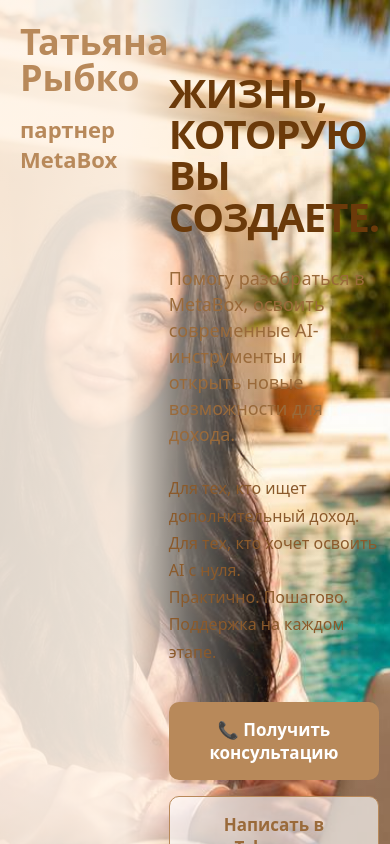
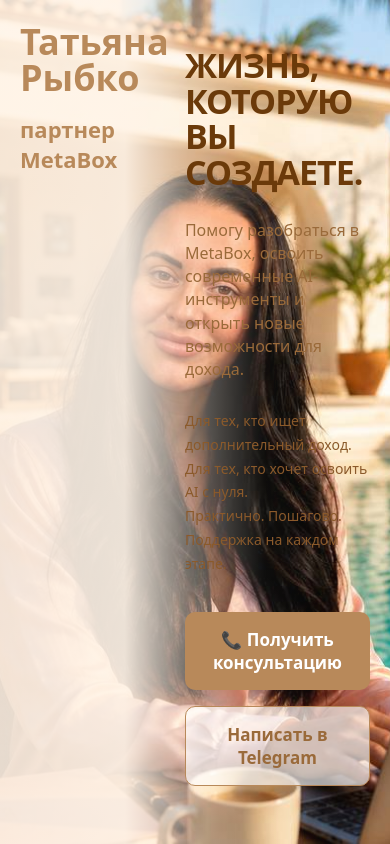
Before and after one commit to Tetiana-Rybko/bagira-landing, a React (Vite) app: page / in a window 390 px wide. Shown: the top 844 px of the page. Built offline with nearby package versions, Linux system fonts and the light colour scheme.

Commit message:
Improve mobile layout

```diff
--- a/src/pages/LandingPage.tsx
+++ b/src/pages/LandingPage.tsx
@@ -116,7 +116,7 @@ const handleSubmit = async (e: FormEvent<HTMLFormElement>) => {
     backgroundRepeat: "no-repeat",
     overflow: "hidden",
     alignItems: isMobile ? "flex-start" : "center",
-    backgroundPosition: isMobile ? "58% center" : "80% center",
+    backgroundPosition: isMobile ? "center center" : "80% center",
     padding: isMobile ? "24px 20px 48px" : "40px 24px",
   }}
 >
@@ -180,14 +180,14 @@ const handleSubmit = async (e: FormEvent<HTMLFormElement>) => {
       textAlign: "left",
       maxWidth: isMobile ? "100%" : 620,
       marginLeft: isMobile ? 0 : 48,
-      paddingTop: isMobile ? 48 : 120,
+      paddingTop: isMobile ? 24 : 120,
     }}
   >
     <h1
       style={{
         margin: 0,
-        fontSize: isMobile ? 40 : 62,
-        lineHeight: isMobile ? 1.03 : 1.08,
+        fontSize: isMobile ? 34 : 62,
+        lineHeight: isMobile ? 1.05 : 1.08,
         fontWeight: 900,
         color: "#6B3A0A",
         letterSpacing: "-1px",
@@ -203,8 +203,8 @@ const handleSubmit = async (e: FormEvent<HTMLFormElement>) => {
     <p
       style={{
         margin: "28px 0 0",
-        maxWidth: isMobile ? 330 : 520,
-        fontSize: isMobile ? 18 : 24,
+        maxWidth: isMobile ? 260 : 520,
+        fontSize: isMobile ? 16 : 24,
         lineHeight: 1.45,
         color: "#9A6A3A",
         fontWeight: 500,
@@ -217,8 +217,8 @@ const handleSubmit = async (e: FormEvent<HTMLFormElement>) => {
     <p
       style={{
         margin: "28px 0 0",
-        maxWidth: isMobile ? 330 : 520,
-        fontSize: isMobile ? 16 : 18,
+        maxWidth: isMobile ? 260 : 520,
+        fontSize: isMobile ? 14 : 18,
         lineHeight: 1.7,
         color: "#8B5A2B",
       }}
```
